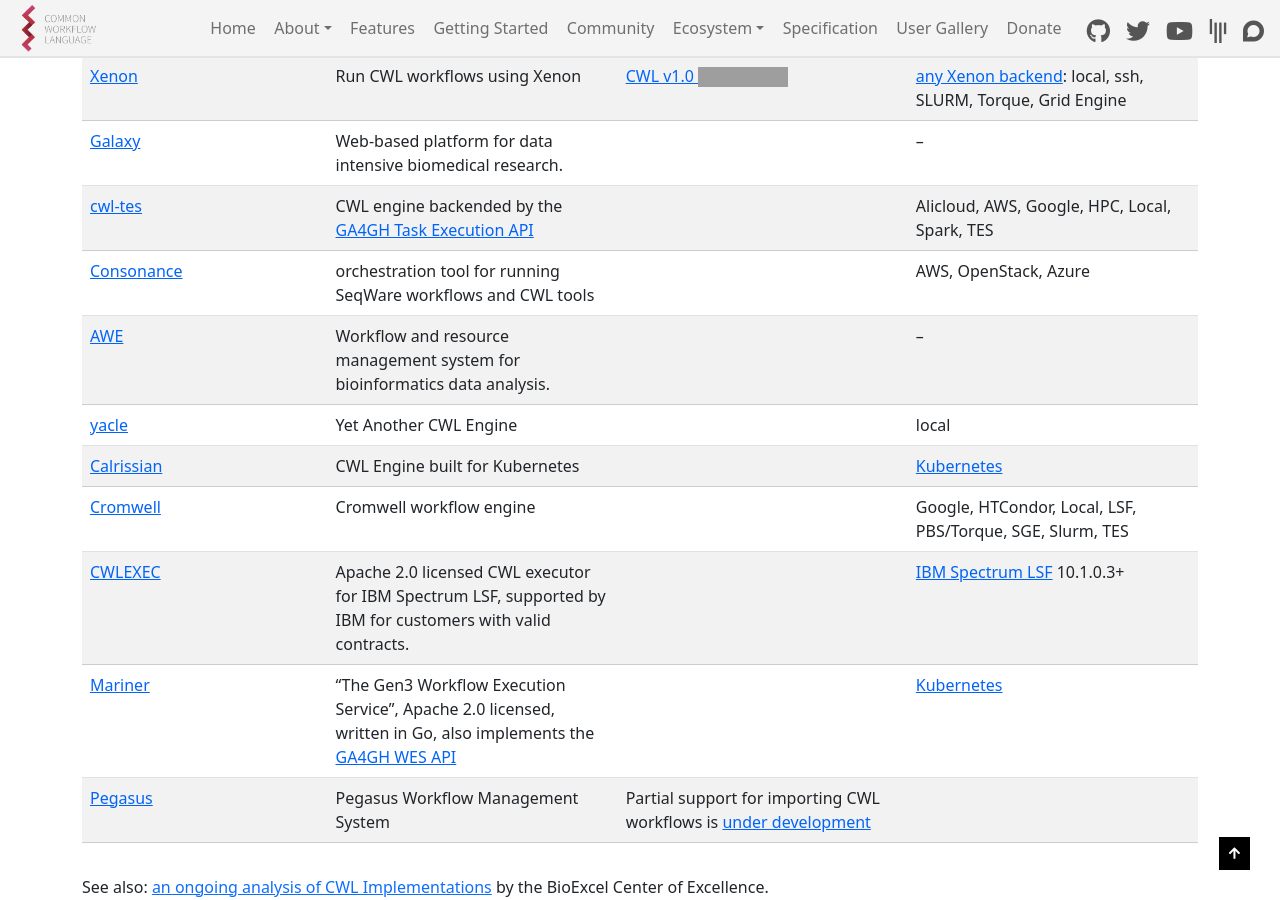
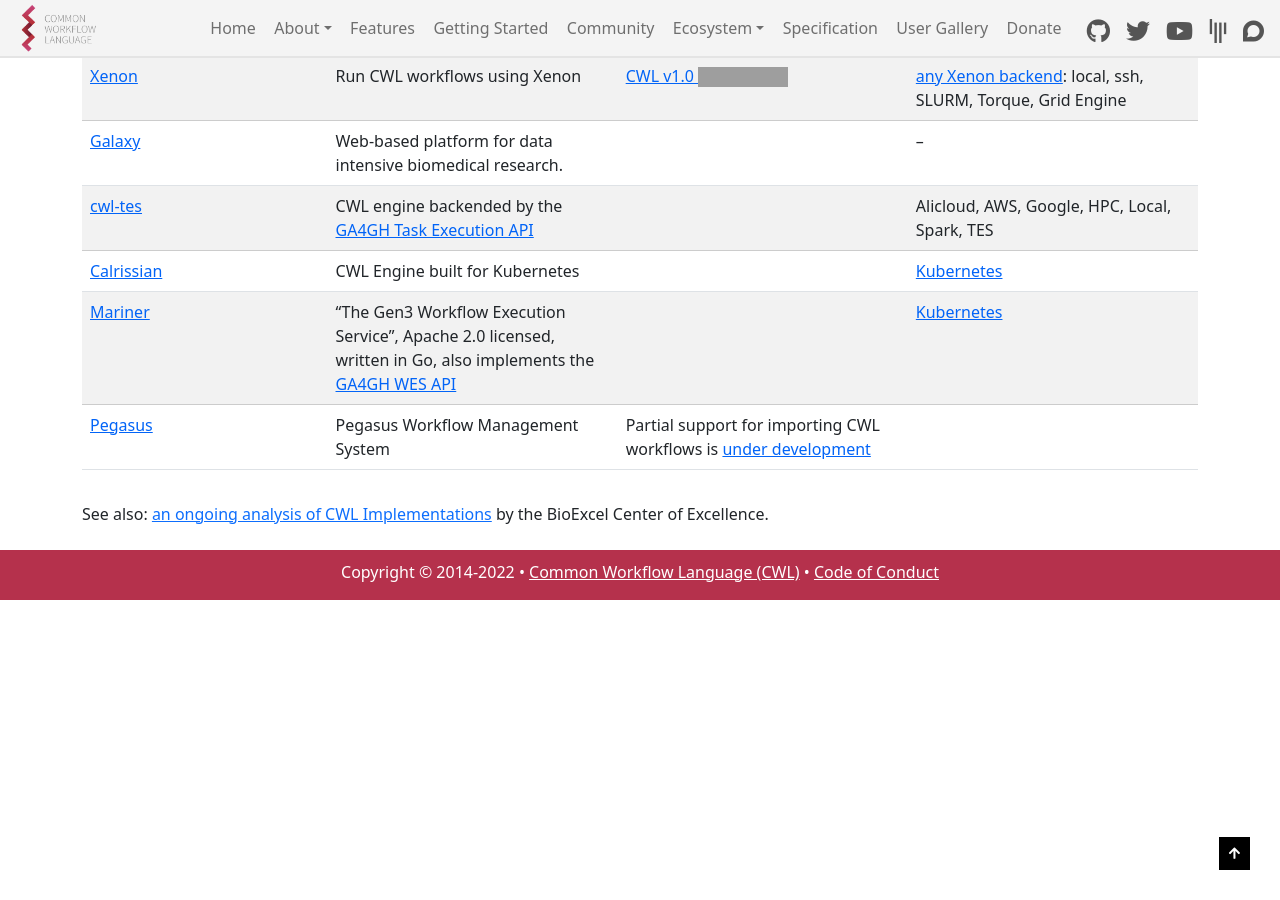
Before and after one commit to common-workflow-language/cwl-website, a Jekyll site: the page built from content/implementations.md, in a window 1280 px wide and 900 px high, scrolled down 1171 px. Built offline with Jekyll 4.4.1, drawn with Linux system fonts in a browser that asks for light colours; grey boxes are pictures that could not be loaded.

Commit message:
Remove entries mentioned in #93 from Implementations pg
Remove Consonance, AWE, yacle, Cromwell, and CWLexec from Implementations pg

```diff
--- a/content/implementations.md
+++ b/content/implementations.md
@@ -48,12 +48,7 @@
 |[Xenon](https://nlesc.github.io/Xenon/)|Run CWL workflows using Xenon| <a href="https://github.com/xenon-middleware/xenonflow#cwl-compliance-v10">CWL v1.0 <img src="https://badgen.net/https/raw.githubusercontent.com/xenon-middleware/xenon-flow/gh-pages/badges/required.json?icon=commonwl" alt="Xenon Conformance Required Percentage"></a> |[any Xenon backend](https://nlesc.github.io/Xenon/): local, ssh, SLURM, Torque, Grid Engine |
 |[Galaxy](https://galaxyproject.org/)|Web-based platform for data intensive biomedical research. | |&#8211;|
 |[cwl-tes](https://github.com/ohsu-comp-bio/cwl-tes)|CWL engine backended by the [GA4GH Task Execution API](https://github.com/ga4gh/task-execution-schemas) | |Alicloud, AWS, Google, HPC, Local, Spark, TES|
-|[Consonance](https://github.com/Consonance/consonance)|orchestration tool for running SeqWare workflows and CWL tools| |AWS, OpenStack, Azure|
-|[AWE](https://github.com/MG-RAST/AWE)|Workflow and resource management system for bioinformatics data analysis.| |&#8211;|
-|[yacle](https://github.com/otiai10/yacle)|Yet Another CWL Engine| |local|
 |[Calrissian](https://github.com/Duke-GCB/calrissian)|CWL Engine built for Kubernetes| |[Kubernetes](https://kubernetes.io/)|
-|[Cromwell](https://github.com/broadinstitute/cromwell)|Cromwell workflow engine| |Google, HTCondor, Local, LSF, PBS/Torque, SGE, Slurm, TES|
-|[CWLEXEC](https://github.com/IBMSpectrumComputing/cwlexec)|Apache 2.0 licensed CWL executor for IBM Spectrum LSF, supported by IBM for customers with valid contracts.| |[IBM Spectrum LSF](https://developer.ibm.com/storage/products/ibm-spectrum-lsf/#) 10.1.0.3+|
 |[Mariner](https://github.com/uc-cdis/mariner)|"The Gen3 Workflow Execution Service", Apache 2.0 licensed, written in Go, also implements the [GA4GH WES API](https://ga4gh.github.io/workflow-execution-service-schemas)| |[Kubernetes](https://kubernetes.io)|
 |[Pegasus](https://pegasus.isi.edu/documentation/reference-guide/cwl-support.html)|Pegasus Workflow Management System| Partial support for importing CWL workflows is [under development](https://pegasus.isi.edu/documentation/manpages/pegasus-cwl-converter.html) | |
 
```
